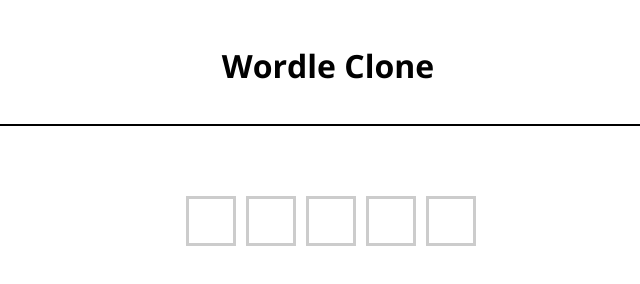
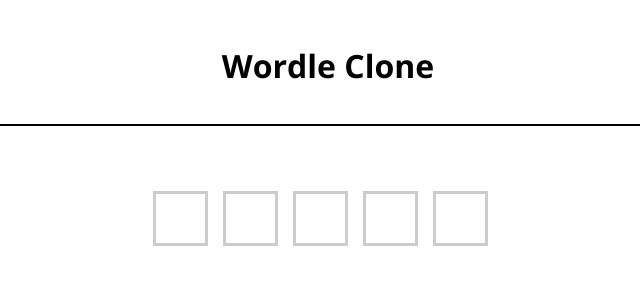
Before and after one commit to surryjm/wordle-clone, a plain HTML site: page index.html in a window 1280 px wide. Shown: the whole page, without its empty margins (312-952 px from the left). Drawn offline with nearby package versions, Linux system fonts and the light colour scheme.

Commit message:
made boxes a little bigger, centered input text

```diff
--- a/wordle-clone.css
+++ b/wordle-clone.css
@@ -8,7 +8,7 @@ body {
   visibility: hidden;
 }
 .page {
-  max-width: 295px;
+  max-width: 350px;
   margin: 0 auto;
 }
 .loading-icon {
@@ -47,10 +47,9 @@ body {
 }
 .letter-box {
   border: 3px solid #ccc;
-  height: 50px;
-  width: 50px;
+  height: 55px;
+  width: 55px;
   text-transform: uppercase;
-  margin: 5px;
   font-size: 30px;
   font-weight: bold;
   display: flex;
@@ -58,6 +57,7 @@ body {
   justify-content: center;
   align-items: center;
   color: black;
+  text-align: center;
 }
 .letter-after-enter {
   color: white;
```
